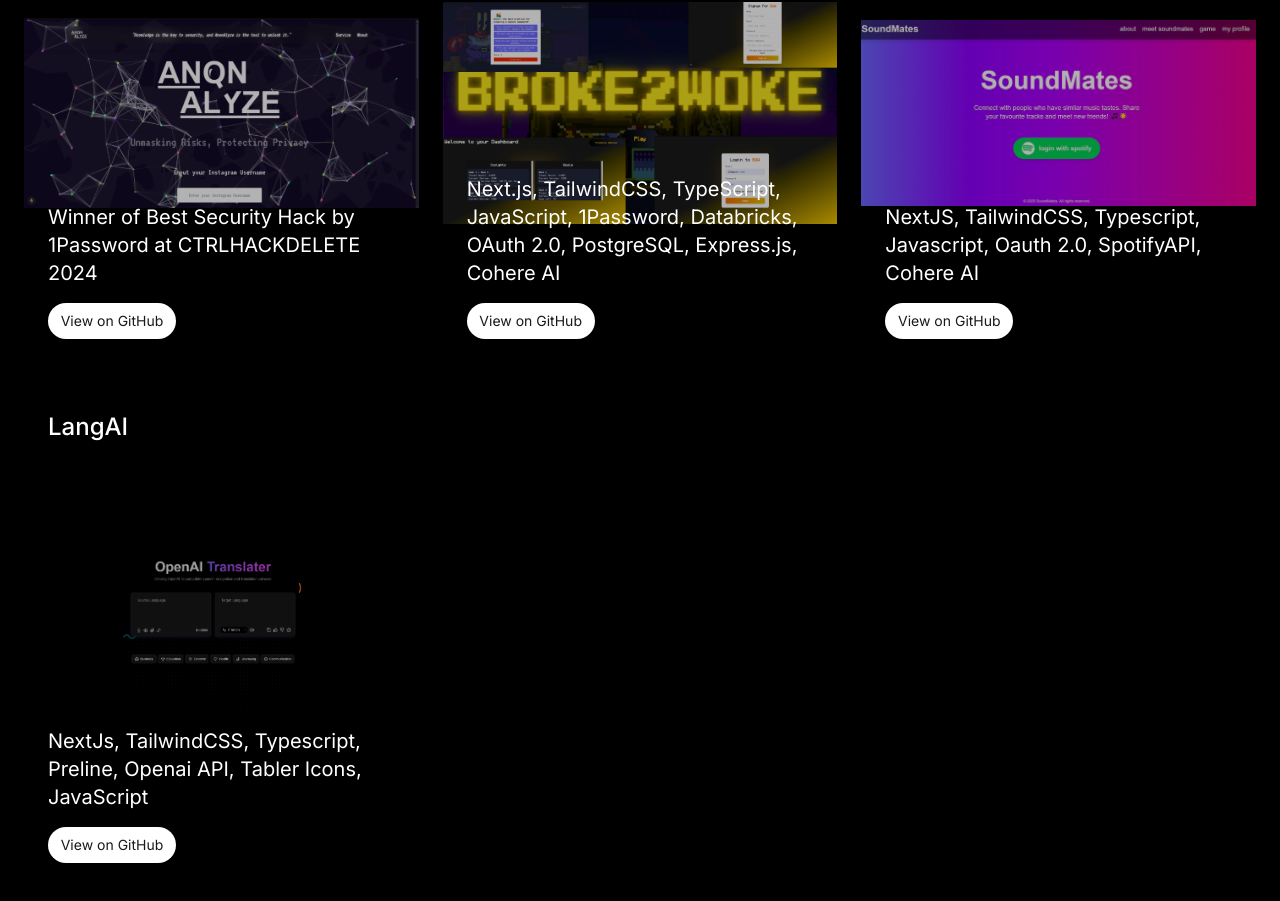
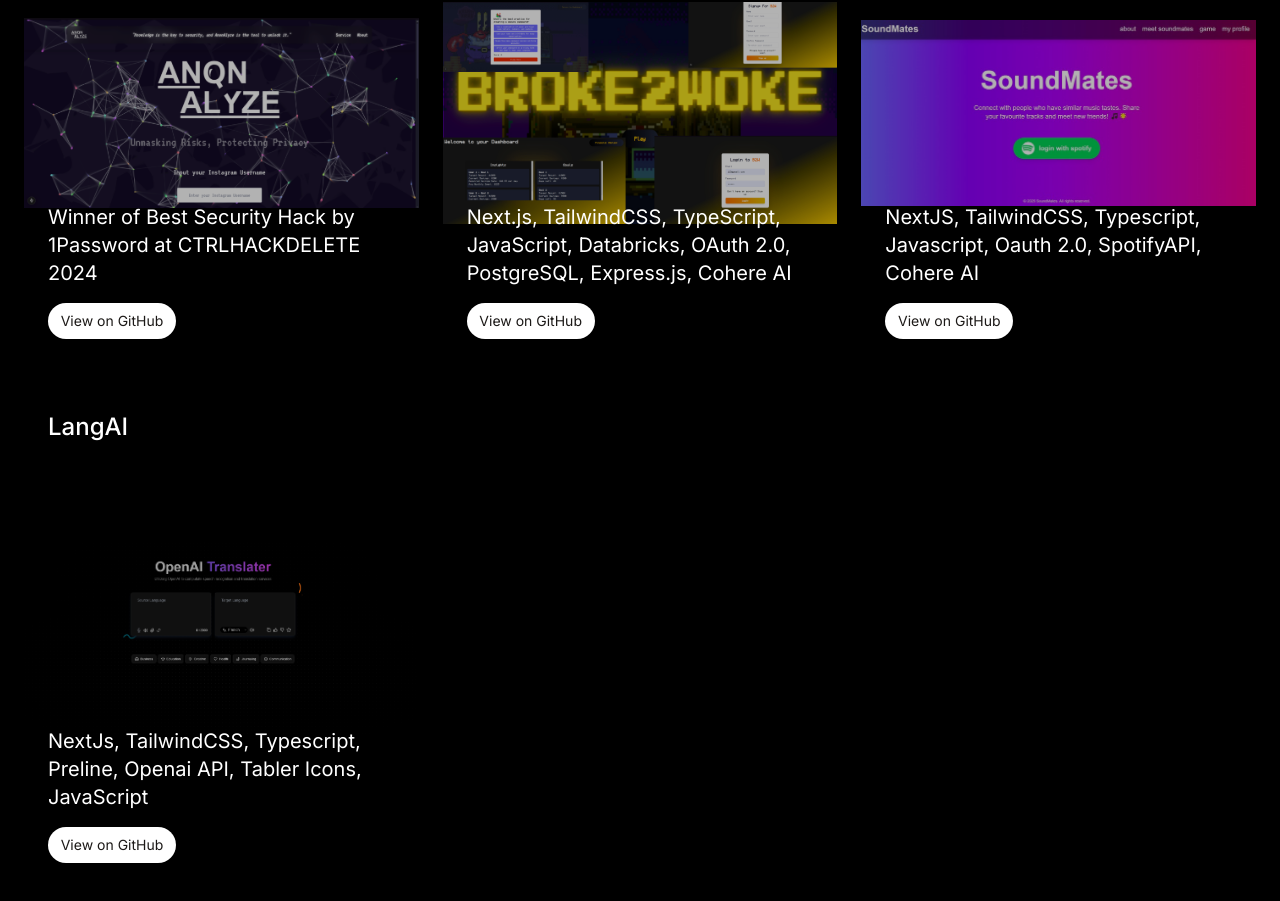
Before and after one commit to AhmedJader/portfolio, a React (Vite) app: page / in a window 1280 px wide. Shown: the part 1113-2014 px from the top of the page. Built offline with nearby package versions, Linux system fonts and the light colour scheme.

Commit message:
fix stuff

```diff
--- a/src/constants/index.js
+++ b/src/constants/index.js
@@ -32,7 +32,7 @@
   },
   {
     name: "Broke2Woke UofTHacks 12",
-    description: "Next.js, TailwindCSS, TypeScript, JavaScript, 1Password, Databricks, OAuth 2.0, PostgreSQL, Express.js, Cohere AI",
+    description: "Next.js, TailwindCSS, TypeScript, JavaScript, Databricks, OAuth 2.0, PostgreSQL, Express.js, Cohere AI",
     image: broke,
     link: "https://github.com/HassanA01/UofTHacks12",
   },
```
Also changed, not shown: src/assets/soundmates.webp (added).
